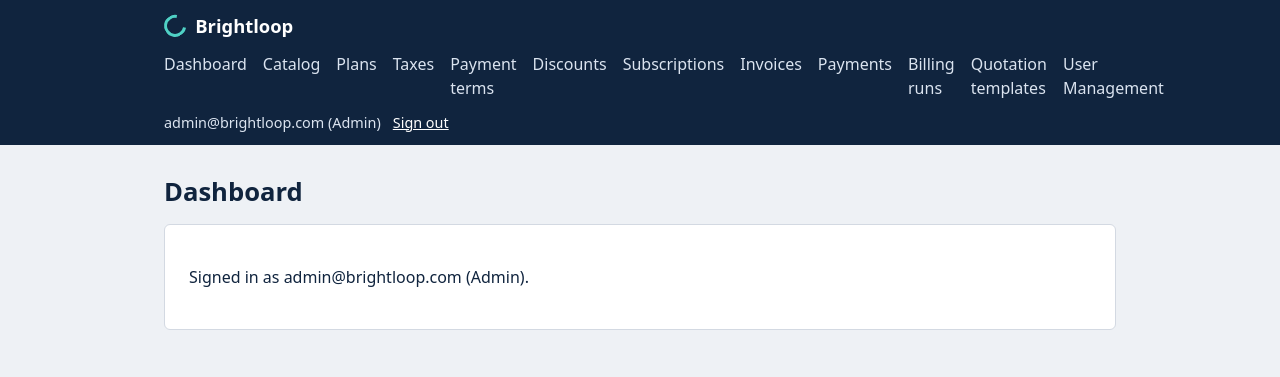
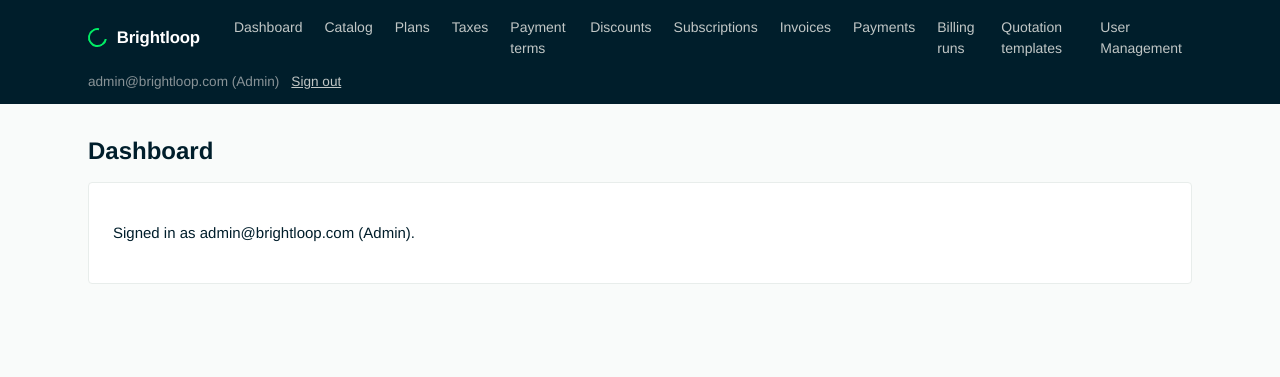
Before and after one commit to Priyanshu02P/Oddo-BrightLoop, a Django app: page /app/ in a window 1280 px wide. Shown: the top 377 px of the page. Run offline with Django 5.2, Linux system fonts and the light colour scheme; a user stored in the database is signed in.

Commit message:
UI: update styles

```diff
--- a/templates/base.html
+++ b/templates/base.html
@@ -6,80 +6,232 @@
   <meta name="viewport" content="width=device-width, initial-scale=1">
   <title>{% block title %}Brightloop{% endblock %}</title>
   <style>
+    /* ── Brightloop design tokens (ported from UI/globals.css) ── */
     :root {
-      --ink: #10243e; --ground: #eef1f5; --surface: #fff; --line: #d3d9e2;
-      --muted: #55627a; --teal: #0b7a75; --teal-dark: #085f5b;
-      --amber: #a15c07; --error: #b42318;
+      color-scheme: light;
+
+      /* Font stack */
+      --bl-font-sans: 'Euclid Circular A', 'Helvetica Neue', Helvetica, Arial, sans-serif;
+      --bl-font-mono: 'Source Code Pro', ui-monospace, SFMono-Regular, Menlo, Consolas, monospace;
+
+      /* Surface */
+      --bl-page:        #f9fbfa;
+      --bl-surface:     #ffffff;
+      --bl-subtle:      #f9fbfa;
+      --bl-line:        #e8edeb;
+      --bl-line-strong: #c1c7c6;
+
+      /* Text */
+      --bl-ink:   #001e2b;
+      --bl-ink-2: #3d4f58;
+      --bl-ink-3: #5c6c75;
+      --bl-faint: #889397;
+
+      /* Brand (MongoDB Atlas forest green) */
+      --bl-brand:       #00684a;
+      --bl-brand-hover: #023430;
+      --bl-brand-ink:   #ffffff;
+      --bl-leaf:        #00ed64;
+      --bl-link:        #016bf8;
+
+      /* Nav chrome */
+      --bl-nav:        #001e2b;
+      --bl-nav-hover:  #112733;
+      --bl-nav-active: #023430;
+      --bl-nav-line:   #1c2d38;
+      --bl-nav-text:   #c1c7c6;
+      --bl-nav-muted:  #889397;
+
+      /* Semantic */
+      --bl-good: #00684a;
+      --bl-bad:  #db3030;
+
+      /* Status tones */
+      --bl-ok-bg:      #e3fcf7; --bl-ok-fg:      #023430; --bl-ok-line:      #c0fae6;
+      --bl-warn-bg:    #fef7db; --bl-warn-fg:    #944f01; --bl-warn-line:    #ffec9e;
+      --bl-bad-bg:     #ffeae5; --bl-bad-fg:     #970606; --bl-bad-line:     #ffcdc7;
+      --bl-info-bg:    #e1f7ff; --bl-info-fg:    #1254b7; --bl-info-line:    #c3e7fe;
+      --bl-neutral-bg: #f1f4f3; --bl-neutral-fg: #3d4f58; --bl-neutral-line: #c1c7c6;
+
+      /* Legacy aliases (keep old template refs working) */
+      --ink:       var(--bl-ink);
+      --ground:    var(--bl-page);
+      --surface:   var(--bl-surface);
+      --line:      var(--bl-line);
+      --muted:     var(--bl-ink-3);
+      --teal:      var(--bl-brand);
+      --teal-dark: var(--bl-brand-hover);
+      --amber:     #944f01;
+      --error:     var(--bl-bad);
     }
-    * { box-sizing: border-box; }
-    body { margin: 0; background: var(--ground); color: var(--ink);
-      font: 16px/1.5 ui-sans-serif, system-ui, -apple-system, "Segoe UI", Roboto, sans-serif; }
-    a { color: var(--teal-dark); }
-    :focus-visible { outline: 3px solid var(--teal); outline-offset: 2px; }
-    .topbar { background: var(--ink); color: #fff; }
-    .topbar-inner { max-width: 62rem; margin: 0 auto; padding: .75rem 1.25rem;
-      display: flex; flex-wrap: wrap; align-items: center; gap: .5rem 1.5rem; }
-    .brand { display: inline-flex; align-items: center; gap: .6rem; color: #fff;
-      font-weight: 700; font-size: 1.15rem; text-decoration: none; }
-    .loop { width: 1.35rem; height: 1.35rem; border-radius: 50%;
-      border: 3px solid #4fd1c5; border-right-color: transparent; transform: rotate(-35deg); }
-    .topbar nav { display: flex; gap: 1rem; flex: 1; }
-    .topbar nav a { color: #dbe4f0; text-decoration: none; padding: .25rem 0; }
-    .topbar nav a:hover { color: #fff; text-decoration: underline; }
-    .who { display: flex; align-items: center; gap: .75rem; font-size: .9rem; color: #dbe4f0; }
+
+    /* ── Reset ── */
+    *, *::before, *::after { box-sizing: border-box; }
+
+    body {
+      margin: 0;
+      background: var(--bl-page);
+      color: var(--bl-ink);
+      font-family: var(--bl-font-sans);
+      font-size: 15px;
+      line-height: 1.5;
+      -webkit-font-smoothing: antialiased;
+    }
+
+    a { color: var(--bl-link); }
+
+    :focus-visible {
+      outline: 2px solid #0498ec;
+      outline-offset: 1px;
+    }
+
+    ::selection { background: var(--bl-leaf); color: var(--bl-ink); }
+
+    * { scrollbar-width: thin; scrollbar-color: var(--bl-line-strong) transparent; }
+
+    /* ── Topbar ── */
+    .topbar { background: var(--bl-nav); color: #fff; }
+    .topbar-inner {
+      max-width: 72rem; margin: 0 auto; padding: .75rem 1.5rem;
+      display: flex; flex-wrap: wrap; align-items: center; gap: .5rem 1.5rem;
+    }
+    .brand {
+      display: inline-flex; align-items: center; gap: .6rem;
+      color: #fff; font-weight: 700; font-size: 1.05rem;
+      text-decoration: none; letter-spacing: -.01em;
+    }
+    .loop {
+      width: 1.2rem; height: 1.2rem; border-radius: 50%;
+      border: 2.5px solid var(--bl-leaf); border-right-color: transparent;
+      transform: rotate(-35deg);
+    }
+    .topbar nav { display: flex; gap: .125rem; flex: 1; }
+    .topbar nav a {
+      color: var(--bl-nav-text); text-decoration: none;
+      padding: .3rem .625rem; border-radius: 4px; font-size: .875rem;
+    }
+    .topbar nav a:hover { background: var(--bl-nav-hover); color: #fff; }
+    .who { display: flex; align-items: center; gap: .75rem; font-size: .85rem; color: var(--bl-nav-muted); }
     .who form { margin: 0; }
-    .linklike { background: none; border: 0; padding: 0; color: #fff; font: inherit;
-      text-decoration: underline; cursor: pointer; }
-    main { max-width: 62rem; margin: 0 auto; padding: 2rem 1.25rem 3rem; }
-    main.narrow { max-width: 27rem; padding-top: 3rem; }
-    h1 { font-size: 1.6rem; line-height: 1.2; margin: 0 0 1rem; }
-    .panel { background: var(--surface); border: 1px solid var(--line); border-radius: 6px; padding: 1.5rem; }
+    .linklike {
+      background: none; border: 0; padding: 0;
+      color: var(--bl-nav-text); font: inherit;
+      text-decoration: underline; cursor: pointer;
+    }
+    .linklike:hover { color: #fff; }
+
+    /* ── Page layout ── */
+    main { max-width: 72rem; margin: 0 auto; padding: 2rem 1.5rem 4rem; }
+    main.narrow { max-width: 28rem; padding-top: 3.5rem; }
+
+    h1 { font-size: 1.5rem; font-weight: 700; line-height: 1.25; margin: 0 0 1rem; color: var(--bl-ink); }
+    h2 { font-size: 1.05rem; font-weight: 700; margin: 0 0 .75rem; color: var(--bl-ink); }
+
+    /* ── Panel / card ── */
+    .panel {
+      background: var(--bl-surface);
+      border: 1px solid var(--bl-line);
+      border-radius: 4px;
+      padding: 1.5rem;
+    }
+
+    /* ── Forms ── */
     .field { margin-bottom: 1.1rem; }
-    label { display: block; font-weight: 600; margin-bottom: .3rem; }
-    input[type=email], input[type=password], input[type=text], input[type=number], input[type=date], select, textarea {
-      width: 100%; padding: .6rem .7rem;
-      border: 1px solid #8a96aa; border-radius: 4px; font: inherit; background: #fff; color: var(--ink); }
-    .btn { display: inline-block; background: var(--teal); color: #fff; border: 0; border-radius: 4px;
-      padding: .65rem 1.1rem; font: inherit; font-weight: 600; cursor: pointer; text-decoration: none; }
-    .btn:hover { background: var(--teal-dark); }
-    .btn:disabled { opacity: .6; cursor: progress; }
-    .errorlist { list-style: none; margin: .3rem 0 0; padding: 0; color: var(--error); font-size: .92rem; }
-    .alert { border-left: 4px solid var(--teal); background: #fff; padding: .7rem 1rem;
-      margin-bottom: 1rem; border-radius: 0 4px 4px 0; border-top: 1px solid var(--line);
-      border-right: 1px solid var(--line); border-bottom: 1px solid var(--line); }
-    .alert.error { border-left-color: var(--error); }
-    .alert.warning { border-left-color: var(--amber); }
-    .policy { color: var(--muted); font-size: .9rem; margin: .4rem 0 0; padding-left: 1.2rem; }
-    .help { color: var(--muted); font-size: .9rem; }
-    .links { margin-top: 1.25rem; display: flex; flex-wrap: wrap; gap: .5rem 1.25rem; font-size: .95rem; }
-    table { width: 100%; border-collapse: collapse; background: var(--surface); }
-    th, td { text-align: left; padding: .6rem .75rem; border-bottom: 1px solid var(--line); }
-    th { font-size: .9rem; color: var(--muted); }
-    .tablewrap { overflow-x: auto; border: 1px solid var(--line); border-radius: 6px; }
-    .num { text-align: right; font-variant-numeric: tabular-nums; white-space: nowrap; }
-    .badge { display: inline-block; padding: .1rem .55rem; border-radius: 999px; font-size: .85rem;
-      font-weight: 600; border: 1px solid currentColor; }
-    .badge.active { color: #146c43; }
-    .badge.archived { color: var(--muted); }
-    .badge.available { color: #146c43; }
-    .badge.ended { color: var(--muted); }
-    .badge.upcoming { color: var(--amber); }
-    .badge.draft, .badge.quotation, .badge.confirmed { color: #1d4f91; }
-    .badge.paused, .badge.warning { color: var(--amber); }
-    .badge.closed { color: var(--muted); }
-    .badge.paid, .badge.created, .badge.completed { color: #146c43; }
-    .badge.cancelled, .badge.skipped { color: var(--muted); }
-    .badge.overdue, .badge.failed { color: var(--error); }
-    .badge.running { color: #1d4f91; }
-    .badge.succeeded { color: #146c43; }
-    .badge.pending, .badge.test { color: var(--amber); }
-    .btn.secondary { background: #fff; color: var(--ink); border: 1px solid #8a96aa; }
-    .btn.secondary:hover { background: var(--ground); }
-    .btn.danger { background: var(--error); }
-    .btn.danger:hover { background: #8f1c13; }
+    label { display: block; font-size: .875rem; font-weight: 600; margin-bottom: .3rem; color: var(--bl-ink); }
+
+    input[type=email],
+    input[type=password],
+    input[type=text],
+    input[type=number],
+    input[type=date],
+    select,
+    textarea {
+      width: 100%; height: 2.25rem; padding: 0 .7rem;
+      border: 1px solid var(--bl-line-strong); border-radius: 4px;
+      font: inherit; font-size: .8125rem;
+      background: var(--bl-surface); color: var(--bl-ink);
+    }
+    textarea { height: auto; padding: .5rem .7rem; }
+    input:hover, select:hover, textarea:hover { border-color: var(--bl-ink-3); }
+    input:focus, select:focus, textarea:focus { border-color: var(--bl-brand); outline: none; }
+
+    /* ── Buttons ── */
+    .btn {
+      display: inline-flex; align-items: center; gap: .4rem;
+      background: var(--bl-brand); color: var(--bl-brand-ink);
+      border: 0; border-radius: 4px;
+      padding: 0 1rem; height: 2.25rem;
+      font: inherit; font-size: .875rem; font-weight: 600;
+      cursor: pointer; text-decoration: none; white-space: nowrap;
+    }
+    .btn:hover   { background: var(--bl-brand-hover); }
+    .btn:disabled { opacity: .55; cursor: not-allowed; }
+    .btn.secondary {
+      background: var(--bl-surface); color: var(--bl-ink);
+      border: 1px solid var(--bl-line-strong);
+    }
+    .btn.secondary:hover { background: var(--bl-subtle); }
+    .btn.danger  { background: var(--bl-bad); color: #fff; }
+    .btn.danger:hover { background: #970606; }
+    @media (prefers-reduced-motion: no-preference) { .btn { transition: background .12s; } }
+
+    /* ── Feedback ── */
+    .errorlist { list-style: none; margin: .3rem 0 0; padding: 0; color: var(--bl-bad-fg); font-size: .85rem; }
+    .alert {
+      border-left: 3px solid var(--bl-brand);
+      background: var(--bl-ok-bg); color: var(--bl-ok-fg);
+      padding: .65rem 1rem; margin-bottom: 1rem;
+      border-radius: 0 4px 4px 0;
+      border-top: 1px solid var(--bl-ok-line);
+      border-right: 1px solid var(--bl-ok-line);
+      border-bottom: 1px solid var(--bl-ok-line);
+      font-size: .875rem;
+    }
+    .alert.error   { border-left-color: var(--bl-bad); background: var(--bl-bad-bg); color: var(--bl-bad-fg); border-color: var(--bl-bad-line); }
+    .alert.warning { border-left-color: var(--amber);  background: var(--bl-warn-bg); color: var(--bl-warn-fg); border-color: var(--bl-warn-line); }
+
+    .policy { color: var(--bl-faint); font-size: .85rem; margin: .4rem 0 0; padding-left: 1.2rem; }
+    .help   { color: var(--bl-ink-3); font-size: .875rem; }
+    .links  { margin-top: 1.25rem; display: flex; flex-wrap: wrap; gap: .5rem 1.25rem; font-size: .9rem; }
+
+    /* ── Tables ── */
+    table { width: 100%; border-collapse: collapse; background: var(--bl-surface); font-size: .8125rem; }
+    th, td { text-align: left; padding: .6rem 1rem; border-bottom: 1px solid var(--bl-line); }
+    th { font-size: .6875rem; font-weight: 700; text-transform: uppercase; letter-spacing: .06em; color: var(--bl-ink-3); }
+    .tablewrap { overflow-x: auto; border: 1px solid var(--bl-line); border-radius: 4px; }
+    .num { text-align: right; font-variant-numeric: tabular-nums; white-space: nowrap; font-family: var(--bl-font-mono); }
+
+    /* ── Status badges ── */
+    .badge {
+      display: inline-flex; align-items: center;
+      height: 1.2rem; padding: 0 .4rem;
+      border-radius: 3px; font-size: .625rem; font-weight: 700;
+      text-transform: uppercase; letter-spacing: .06em;
+      border: 1px solid transparent;
+    }
+    .badge.active, .badge.available, .badge.paid,
+    .badge.created, .badge.completed, .badge.succeeded {
+      background: var(--bl-ok-bg); color: var(--bl-ok-fg); border-color: var(--bl-ok-line);
+    }
+    .badge.draft, .badge.quotation, .badge.confirmed, .badge.running {
+      background: var(--bl-info-bg); color: var(--bl-info-fg); border-color: var(--bl-info-line);
+    }
+    .badge.upcoming, .badge.paused, .badge.warning, .badge.pending, .badge.test {
+      background: var(--bl-warn-bg); color: var(--bl-warn-fg); border-color: var(--bl-warn-line);
+    }
+    .badge.overdue, .badge.failed {
+      background: var(--bl-bad-bg); color: var(--bl-bad-fg); border-color: var(--bl-bad-line);
+    }
+    .badge.archived, .badge.ended, .badge.closed, .badge.cancelled, .badge.skipped {
+      background: var(--bl-neutral-bg); color: var(--bl-neutral-fg); border-color: var(--bl-neutral-line);
+    }
+
+    /* ── Layout helpers ── */
     .actions { display: flex; flex-wrap: wrap; gap: .5rem; align-items: center; }
-    .head { display: flex; justify-content: space-between; align-items: center; gap: 1rem; flex-wrap: wrap; }
-    @media (prefers-reduced-motion: no-preference) { .btn { transition: background .15s; } }
+    .head {
+      display: flex; justify-content: space-between; align-items: center;
+      gap: 1rem; flex-wrap: wrap; margin-bottom: 1.25rem;
+    }
   </style>
 </head>
 <body>
```
Also changed, not shown: 1 other file.
